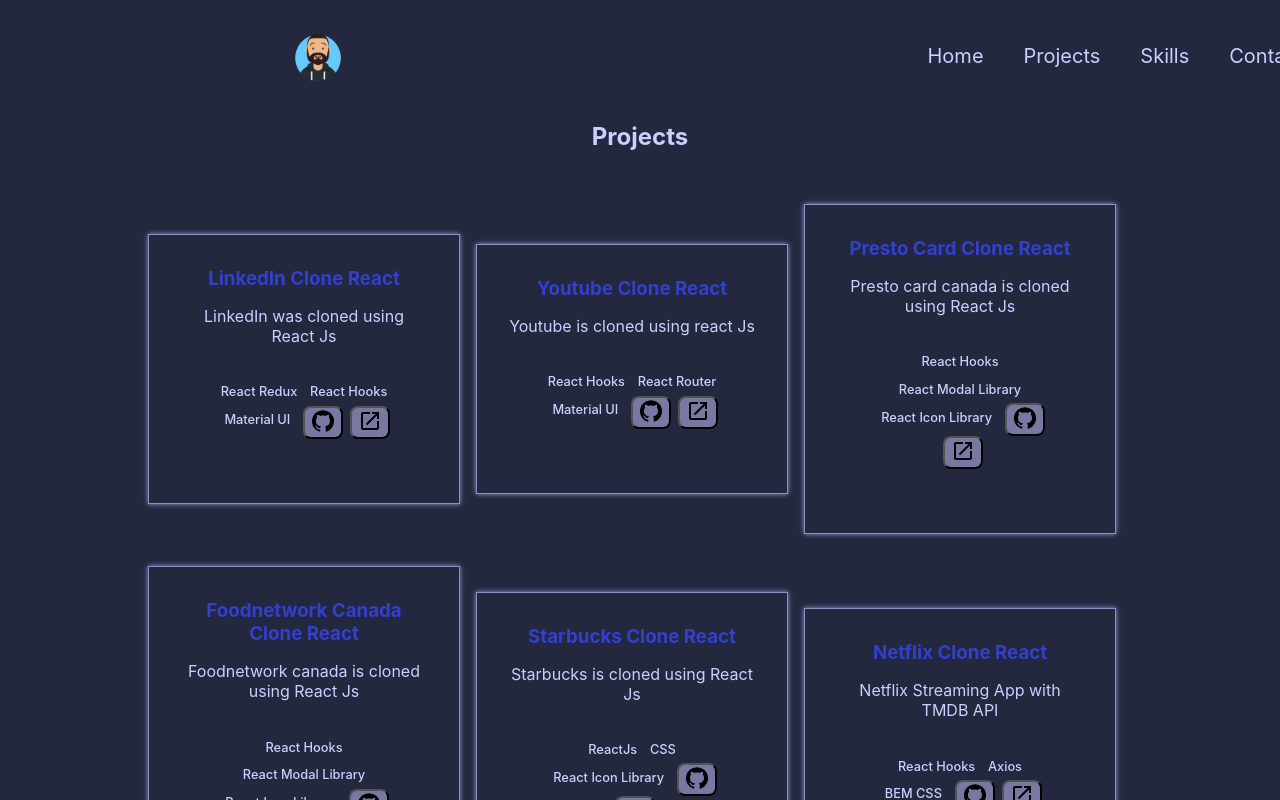
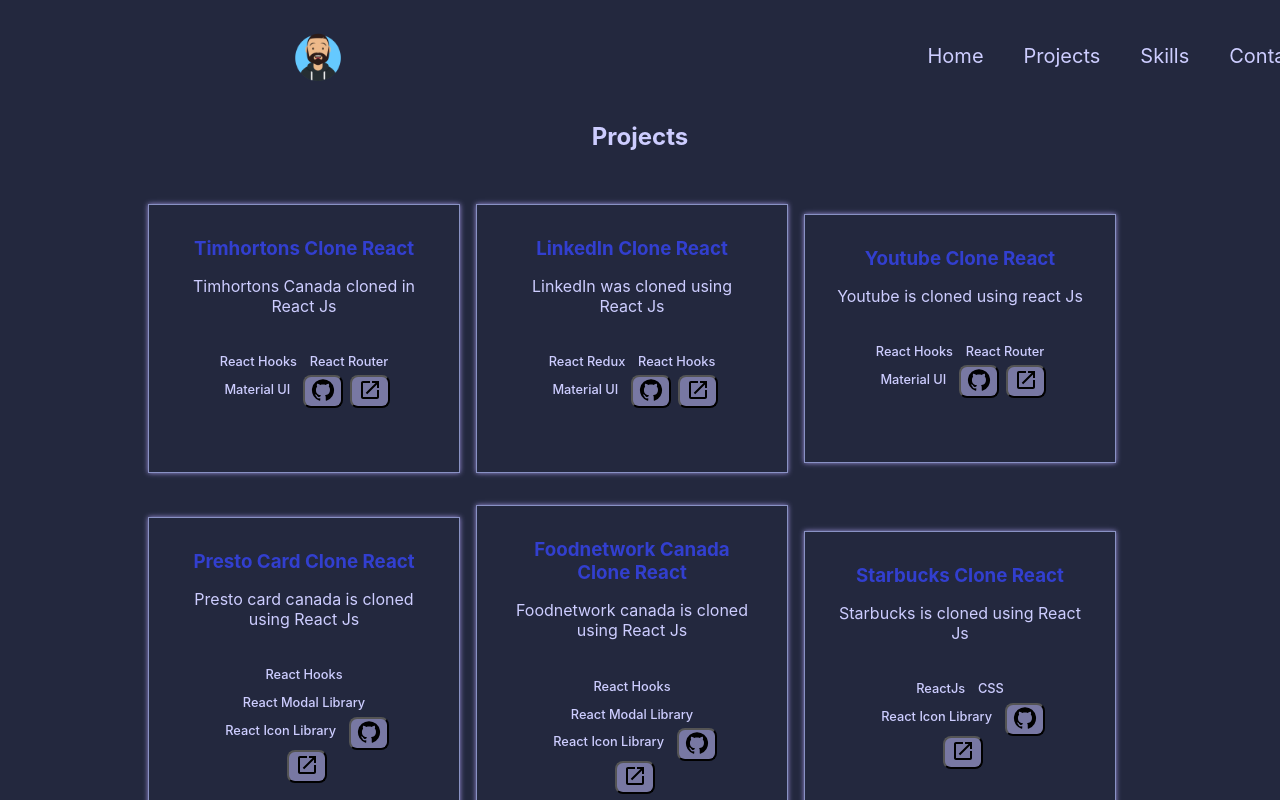
Before and after one commit to vinaykumar785557/portfolio-react, a React (Create React App) app: page /projects in a window 1280 px wide. Shown: the top 800 px of the page. Built offline with nearby package versions, Linux system fonts and the light colour scheme.

Commit message:
updated projects

```diff
--- a/src/data.js
+++ b/src/data.js
@@ -15,6 +15,12 @@
 };
 
 const projects = [
+	{
+		name: 'Timhortons Clone React',
+		description: 'Timhortons Canada cloned in React Js',
+		stack: ['React Hooks', 'React Router', 'Material UI'],
+		sourceCode: 'https://github.com/vinaykumar785557/timhortons-clone-react',
+	},
 	{
 		name: 'LinkedIn Clone React',
 		description: 'LinkedIn was cloned using React Js',
```
